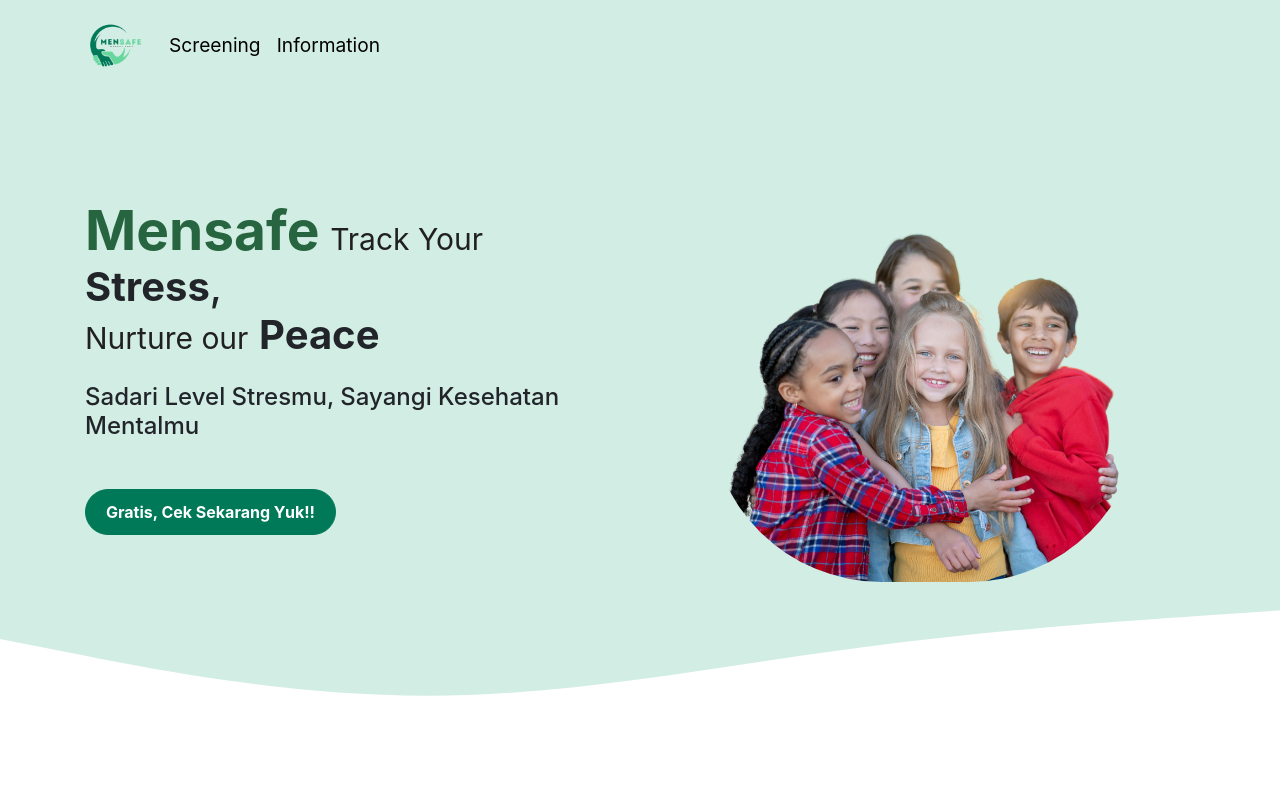
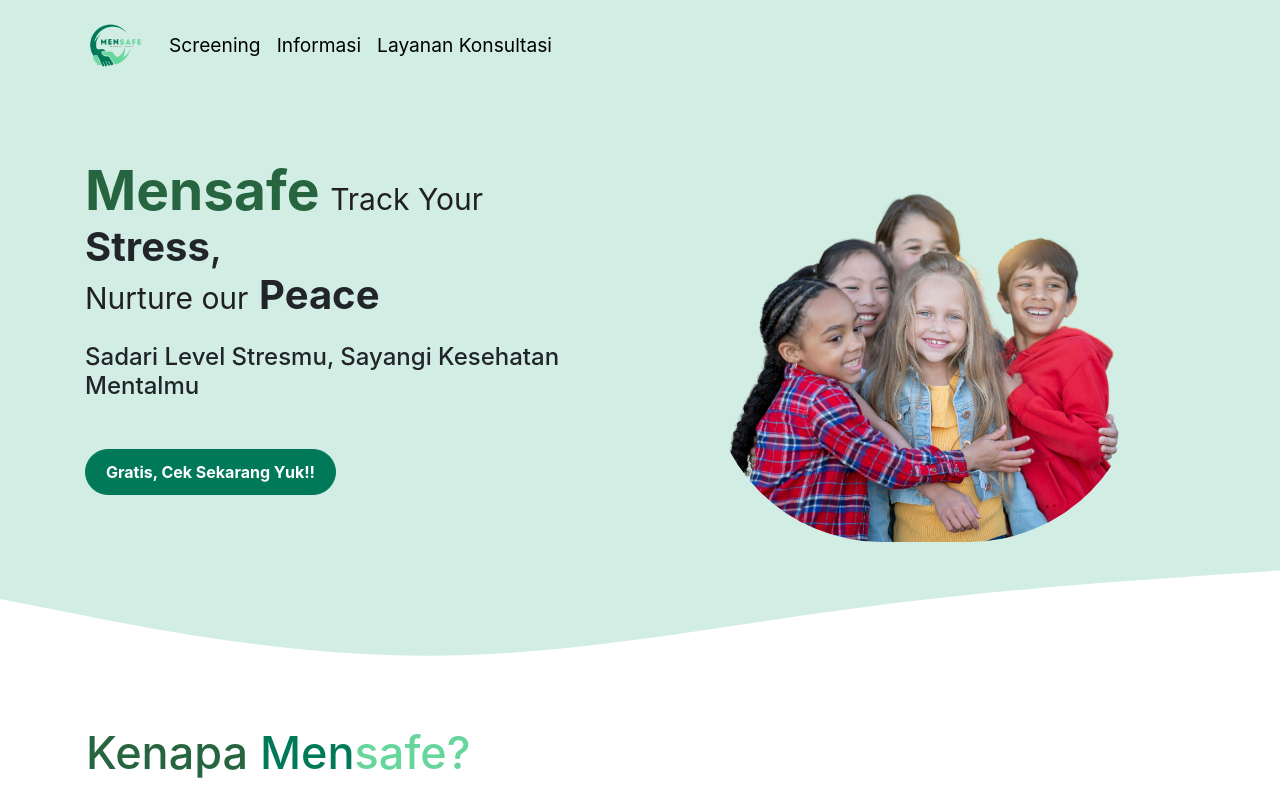
Before and after one commit to wendwin/Prediction-Mental-Health-Menggunakan-Model-Logistic-Regresi, a Flask app: page / in a window 1280 px wide. Shown: the top 785 px of the page. Run offline with Flask 3, Linux system fonts and the light colour scheme; parts of the project's set-up code (start-up, migrations or seed data) failed here and were passed over; some libraries are stand-ins or nearby versions.

Commit message:
melakukan perubahan style

```diff
--- a/static/css/style.css
+++ b/static/css/style.css
@@ -9,7 +9,7 @@
 
 .hero {
     background-color: #d2ede3;
-    padding-top: 150px;
+    padding-top: 110px;
 }
 
 
@@ -56,6 +56,10 @@
 .hero img {
     background-size: 70%;
     border-radius: 40%;
+}
+
+.info {
+    margin-top: -100px;
 }
 
 .info p {
@@ -132,7 +136,7 @@
 }
 
 .konsultasi {
-    margin: 150px 0;
+    margin: 100px 0;
 }
 
 .konsultasi button {
--- a/templates/index.html
+++ b/templates/index.html
@@ -33,7 +33,10 @@
                         <a class="nav-link active" aria-current="page" href="#">Screening</a>
                     </li>
                     <li class="nav-item">
-                        <a class="nav-link" href="#">Information</a>
+                        <a class="nav-link" href="#">Informasi</a>
+                    </li>
+                    <li class="nav-item">
+                        <a class="nav-link" href="#">Layanan Konsultasi</a>
                     </li>
                 </ul>
             </div>
```
